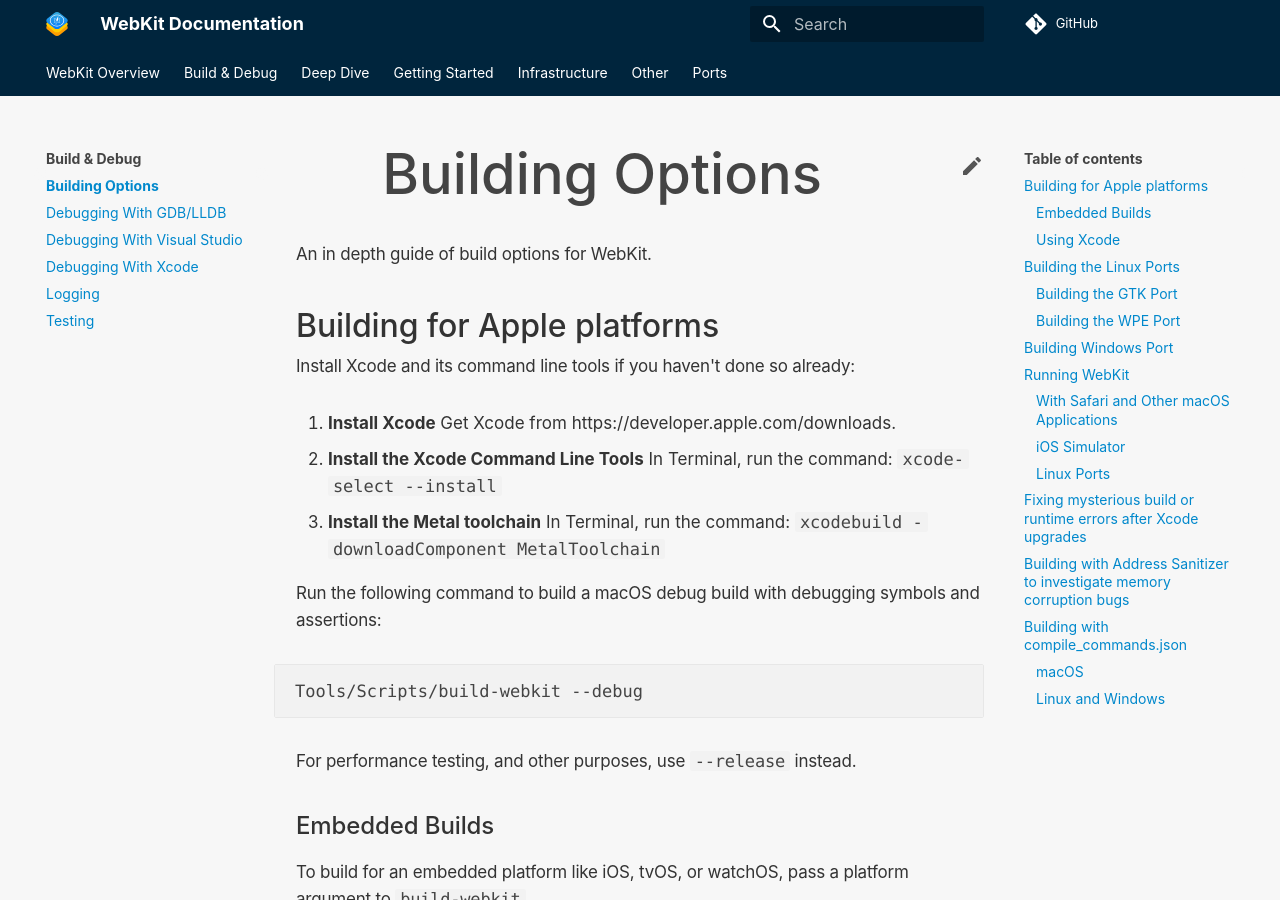
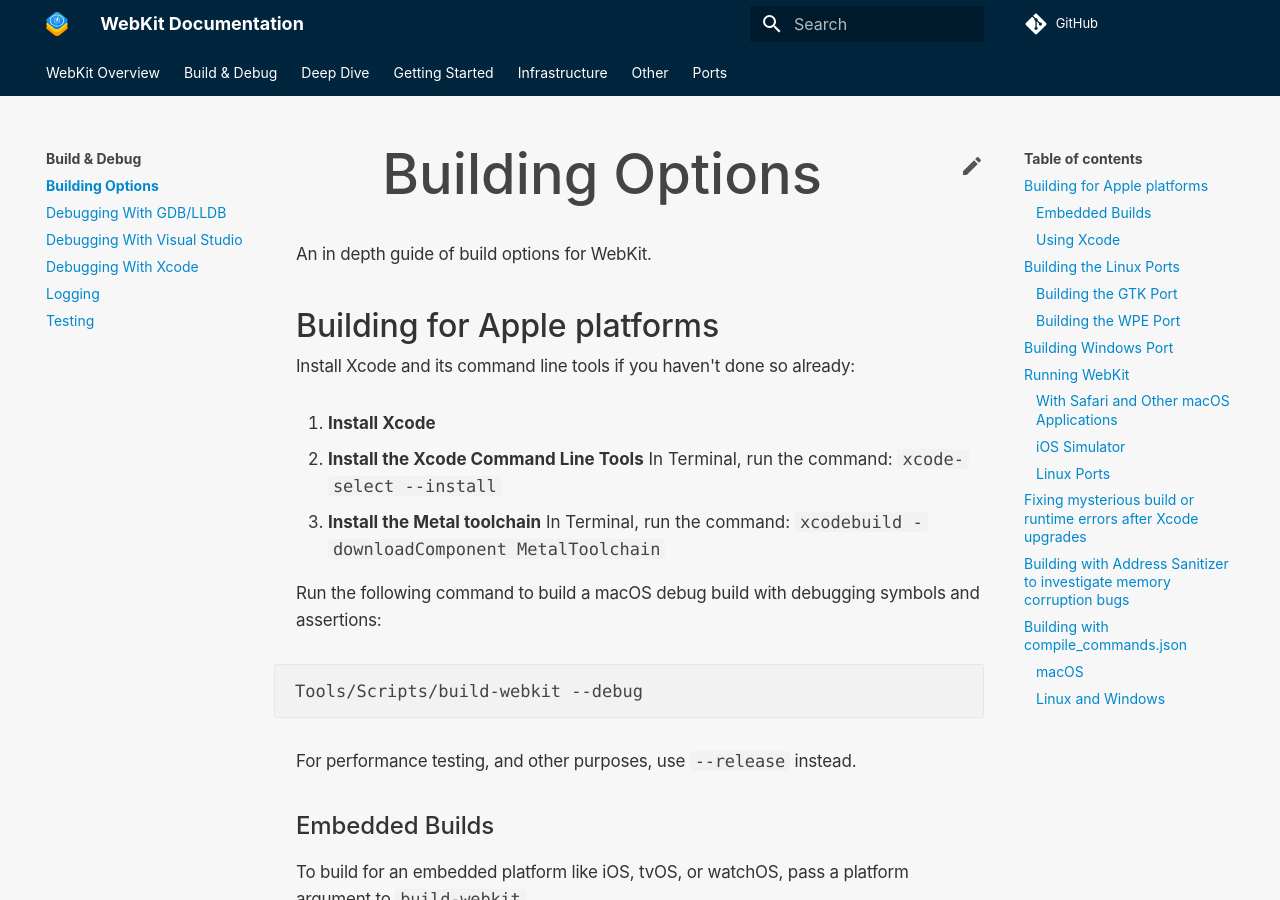
Before and after one commit to WebKit/Documentation, an MkDocs documentation site: the page built from docs/Build & Debug/BuildOptions.md, in a window 1280 px wide and 900 px high. Built offline with MkDocs 1.6.1 and Material for MkDocs 9.7.7, drawn with Linux system fonts in a browser that asks for light colours; comment, search, counter and statistics services are not loaded.

Commit message:
Remove Xcode link in BuildOptions.md for clarity
See discussion in https://github.com/WebKit/WebKit/pull/61175

```diff
--- a/docs/Build & Debug/BuildOptions.md
+++ b/docs/Build & Debug/BuildOptions.md
@@ -6,7 +6,7 @@ An in depth guide of build options for WebKit.
 
 Install Xcode and its command line tools if you haven't done so already:
 
-1. **Install Xcode** Get Xcode from https://developer.apple.com/downloads.
+1. **Install Xcode**
 2. **Install the Xcode Command Line Tools** In Terminal, run the command: `xcode-select --install`
 3. **Install the Metal toolchain** In Terminal, run the command: `xcodebuild -downloadComponent MetalToolchain`
 
```
